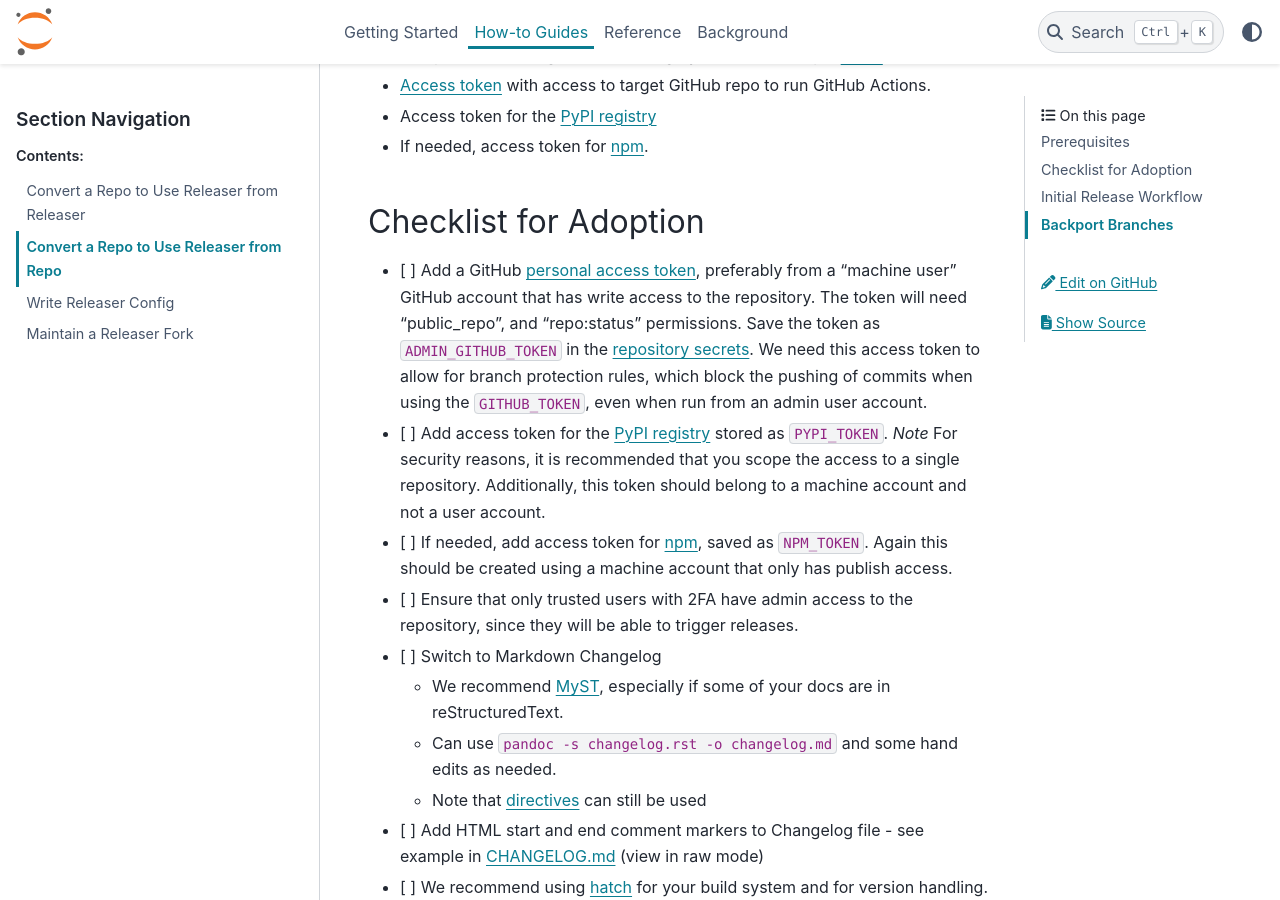
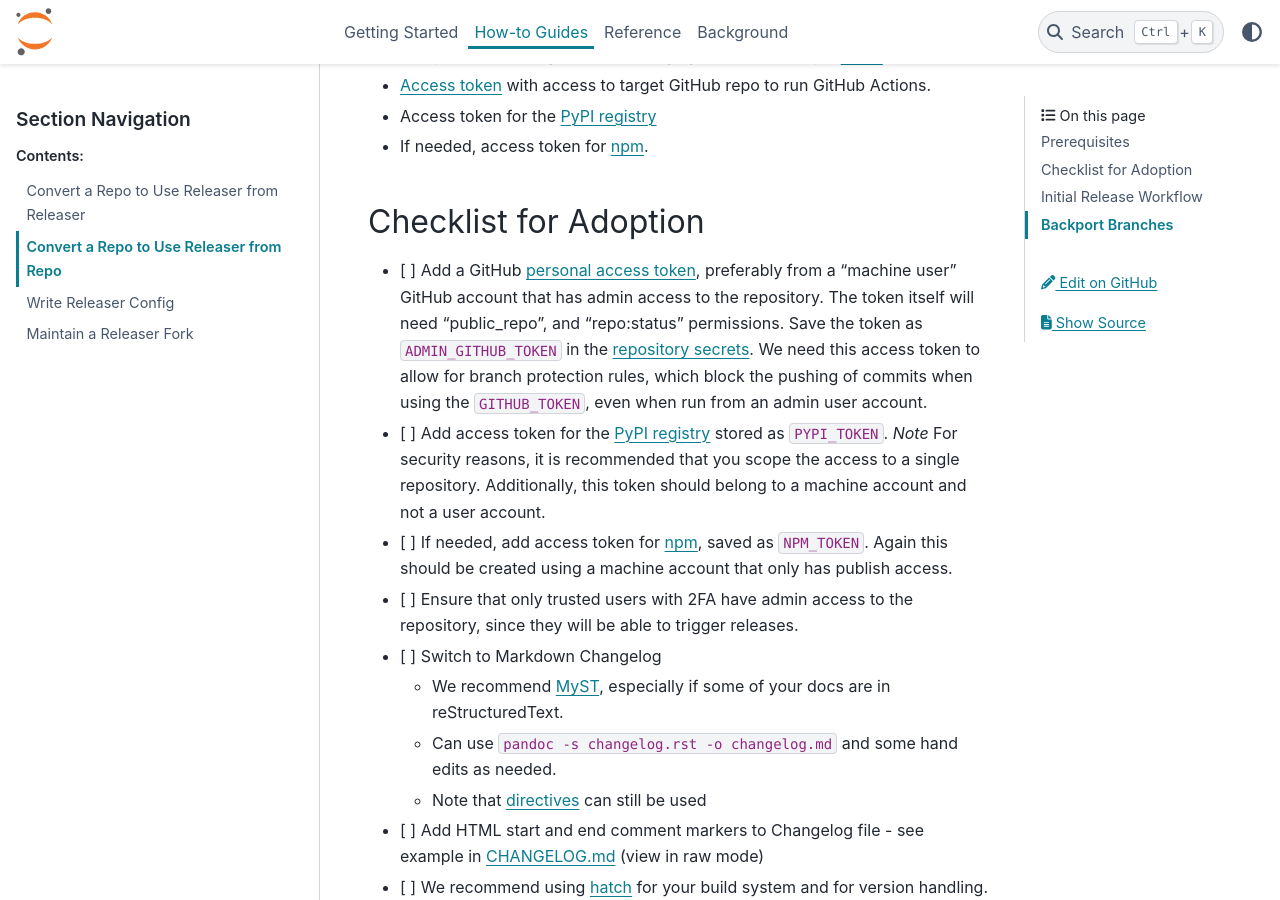
Before and after one commit to jupyter-server/jupyter_releaser, a Sphinx documentation site: the page built from docs/source/how_to_guides/convert_repo_from_repo.md, in a window 1280 px wide and 900 px high, scrolled down 439 px. Built offline with Sphinx 7.4.7 and the PyData theme 0.15.4, drawn with Linux system fonts in a browser that asks for light colours.

Commit message:
Update conversion instructions (#450)

```diff
--- a/docs/source/how_to_guides/convert_repo_from_repo.md
+++ b/docs/source/how_to_guides/convert_repo_from_repo.md
@@ -15,7 +15,9 @@ See [hecklist below for details:
 ## Checklist for Adoption
 
 - [ ] Add a GitHub [personal access token](https://docs.github.com/en/authentication/keeping-your-account-and-data-secure/creating-a-personal-access-token), preferably from a "machine user" GitHub
-      account that has write access to the repository. The token will need "public_repo", and "repo:status" permissions. Save the token as `ADMIN_GITHUB_TOKEN`
+      account that has admin access to the repository. The token itself will
+      need "public_repo", and "repo:status" permissions. Save the token as
+      `ADMIN_GITHUB_TOKEN`
       in the [repository secrets](https://docs.github.com/en/actions/reference/encrypted-secrets#creating-encrypted-secrets-for-a-repository). We need this
       access token to allow for branch protection rules, which block the pushing
       of commits when using the `GITHUB_TOKEN`, even when run from an admin user
```
